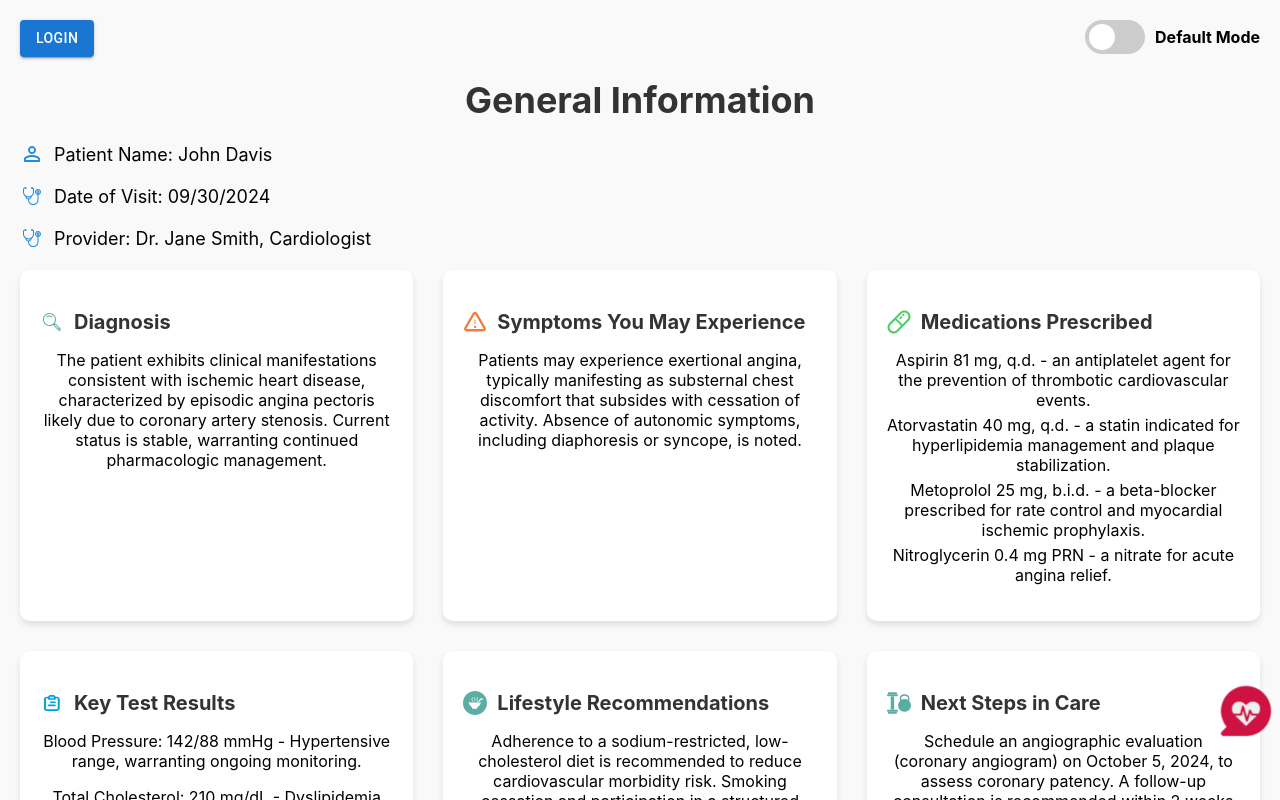
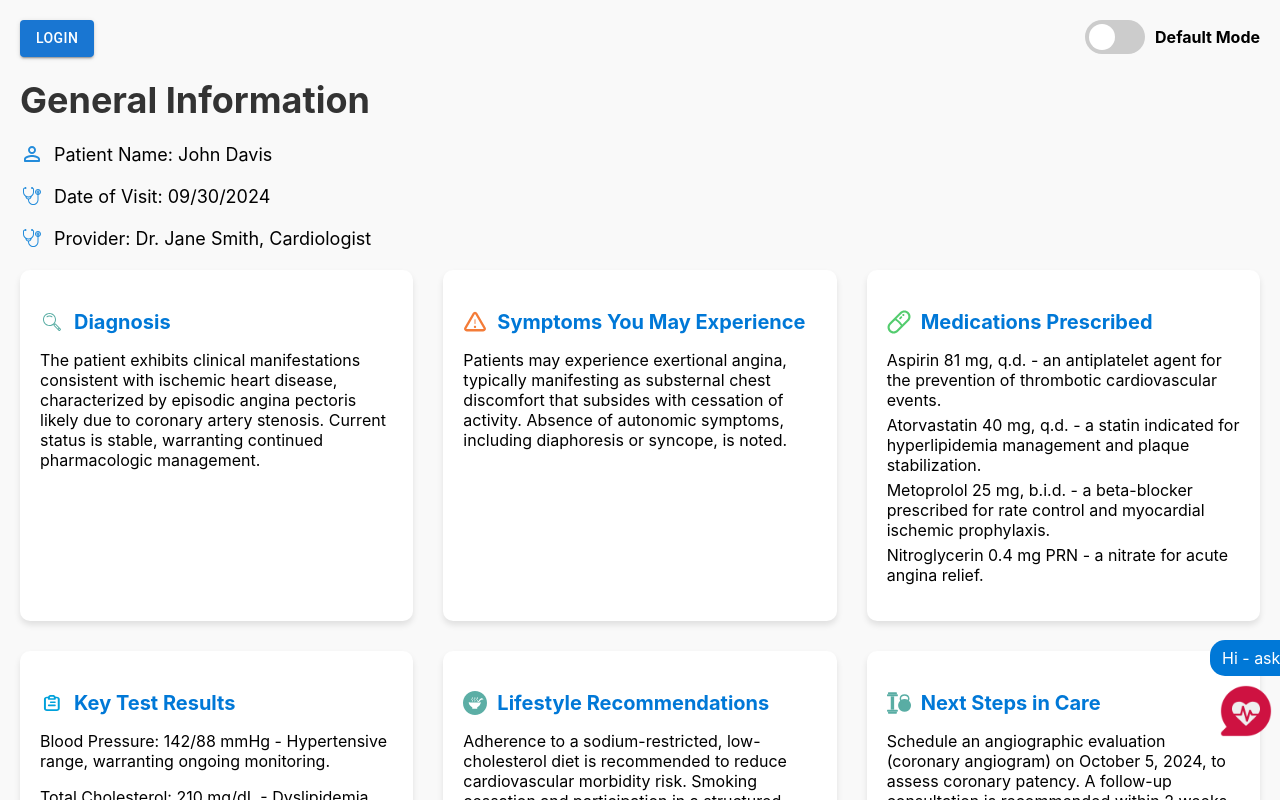
Before and after one commit to ZisenShao/SmartChart-AI, a React (Create React App) app in the folder frontend/: page / in a window 1280 px wide. Shown: the top 800 px of the page. Built offline with nearby package versions, Linux system fonts and the light colour scheme.

Commit message:
Modified chatbot UI and frontend text to align left

```diff
--- a/frontend/src/ChatbotButton.css
+++ b/frontend/src/ChatbotButton.css
@@ -1,5 +1,9 @@
+.chatbot-container {
+    position: fixed;
+    z-index: 1000;
+}
+
 .chatbot-button {
-    position: fixed;
     background: none;
     border: none;
     cursor: pointer;
@@ -20,6 +24,28 @@
     /* Button size */
     height: 60px;
     /* Button size */
+}
+
+.chatbot-initial-message {
+    background-color: #0078d7;
+    color: white;
+    padding: 8px 12px;
+    border-radius: 15px;
+    position: absolute;
+    top: -40px;
+    /* Adjust as needed */
+    left: 0;
+    white-space: nowrap;
+}
+
+.chatbot-initial-message::after {
+    content: "";
+    position: absolute;
+    bottom: -10px;
+    left: 20px;
+    border-width: 10px;
+    border-style: solid;
+    border-color: #0078d7 transparent transparent transparent;
 }
 
 .chat-popup {
@@ -69,6 +95,7 @@
     min-width: 40px;
     text-align: center;
 }
+
 .chat-body {
     padding: 10px;
     height: 400px;
--- a/frontend/src/ChatbotButton.js
+++ b/frontend/src/ChatbotButton.js
@@ -18,6 +18,7 @@ function ChatbotButton() {
   const [isAnimating, setIsAnimating] = useState(false);
   const [isDragging, setIsDragging] = useState(false);
   const [fontSize, setFontSize] = useState(14);
+  const [showInitialMessage, setShowInitialMessage] = useState(true); // New state
 
   const buttonRef = useRef(null);
   const chatPopupRef = useRef(null);
@@ -30,40 +31,41 @@ function ChatbotButton() {
 
   const increaseFontSize = () => {
     if (fontSize < 20) {
-      setFontSize(prevSize => prevSize + 2);
+      setFontSize((prevSize) => prevSize + 2);
     }
   };
 
   const decreaseFontSize = () => {
     if (fontSize > 10) {
-      setFontSize(prevSize => prevSize - 2);
+      setFontSize((prevSize) => prevSize - 2);
     }
   };
 
   const calculateChatPosition = () => {
     if (!chatMode) return null;
 
-    if (chatMode === 'topleft') {
+    if (chatMode === "topleft") {
       return {
         left: buttonPosition.left - popupWidth,
-        top: buttonPosition.top - popupHeight
+        top: buttonPosition.top - popupHeight,
       };
     } else {
       return {
         left: buttonPosition.left + buttonWidth + margin,
-        top: buttonPosition.top + buttonHeight + margin
+        top: buttonPosition.top + buttonHeight + margin,
       };
     }
   };
 
   const determineChatMode = () => {
-    const hasSpaceLeft = buttonPosition.left > (popupWidth + margin);
-    const hasSpaceTop = buttonPosition.top > (popupHeight + margin);
+    const hasSpaceLeft = buttonPosition.left > popupWidth + margin;
+    const hasSpaceTop = buttonPosition.top > popupHeight + margin;
 
-    return (hasSpaceLeft && hasSpaceTop) ? 'topleft' : 'bottomright';
+    return hasSpaceLeft && hasSpaceTop ? "topleft" : "bottomright";
   };
 
   const toggleChat = () => {
+    setShowInitialMessage(false); // Hide initial message when toggling chat
     if (showChat) {
       setIsAnimating(true);
       setShowChat(false);
@@ -126,7 +128,7 @@ function ChatbotButton() {
         let maxTop = pageHeight - buttonHeight - margin;
 
         if (showChat) {
-          if (chatMode === 'topleft') {
+          if (chatMode === "topleft") {
             minLeft = popupWidth + margin;
             minTop = popupHeight + margin;
           } else {
@@ -198,20 +200,27 @@ function ChatbotButton() {
 
   return (
     <div>
-      <button
-        className={`chatbot-button ${isAnimating ? "animating" : ""} ${
-          isDragging ? "dragging" : ""
-        }`}
-        onMouseDown={handleMouseDown}
+      <div
+        className="chatbot-container"
         style={{
           top: buttonPosition.top,
           left: buttonPosition.left,
           position: "fixed",
         }}
-        ref={buttonRef}
+        onMouseDown={handleMouseDown}
       >
-        <img src="/chatbot.png" alt="Chatbot" />
-      </button>
+        <button
+          className={`chatbot-button ${isAnimating ? "animating" : ""} ${
+            isDragging ? "dragging" : ""
+          }`}
+          ref={buttonRef}
+        >
+          <img src="/chatbot.png" alt="Chatbot" />
+        </button>
+        {showInitialMessage && (
+          <div className="chatbot-initial-message">Hi - ask me anything!</div>
+        )}
+      </div>
 
       {showChat && chatPosition && (
         <div
@@ -221,14 +230,18 @@ function ChatbotButton() {
             position: "fixed",
             top: chatPosition.top,
             left: chatPosition.left,
-            transition: isDragging ? "none" : "all 0.3s ease"
+            transition: isDragging ? "none" : "all 0.3s ease",
           }}
         >
           <div className="chat-header">
             <div className="font-controls">
-              <button onClick={decreaseFontSize} className="font-button">A-</button>
+              <button onClick={decreaseFontSize} className="font-button">
+                A-
+              </button>
               <span className="font-size-display">{fontSize}px</span>
-              <button onClick={increaseFontSize} className="font-button">A+</button>
+              <button onClick={increaseFontSize} className="font-button">
+                A+
+              </button>
             </div>
             <button onClick={handleClose}>Close</button>
           </div>
--- a/frontend/src/dashboard.css
+++ b/frontend/src/dashboard.css
@@ -11,7 +11,8 @@
 .clinical-notes-heading {
   font-size: 36px;
   font-weight: bold;
-  text-align: center;
+  text-align: left;
+  /* Changed to left alignment */
   margin-bottom: 20px;
   color: #333;
 }
@@ -81,6 +82,8 @@ input:checked+.slider:before {
   align-items: center;
   margin-bottom: 10px;
   font-size: 18px;
+  text-align: left;
+  /* Ensure left alignment */
 }
 
 .patient-info .icon {
@@ -103,6 +106,8 @@ input:checked+.slider:before {
   padding: 20px;
   box-shadow: 0 4px 6px rgba(0, 0, 0, 0.1);
   transition: transform 0.3s ease;
+  text-align: left;
+  /* Ensure left alignment */
 }
 
 .card:hover {
@@ -111,7 +116,10 @@ input:checked+.slider:before {
 
 .card h3 {
   font-size: 20px;
-  color: #333;
+  color: #0078d7;
+  /* Changed color for better hierarchy */
+  font-weight: bold;
+  /* Made headings bold */
   margin-bottom: 10px;
   display: flex;
   align-items: center;
@@ -121,6 +129,15 @@ input:checked+.slider:before {
   margin-right: 10px;
   width: 24px;
   height: 24px;
+}
+
+.card ul {
+  list-style: none;
+  padding: 0;
+}
+
+.card ul li {
+  margin-bottom: 5px;
 }
 
 /* Specific Warning Card Styling */
@@ -133,15 +150,6 @@ input:checked+.slider:before {
   color: #ff9800;
 }
 
-.card ul {
-  list-style: none;
-  padding: 0;
-}
-
-.card ul li {
-  margin-bottom: 5px;
-}
-
 /* Responsive Layout for Mobile */
 @media (max-width: 768px) {
   .cards-container {
```
